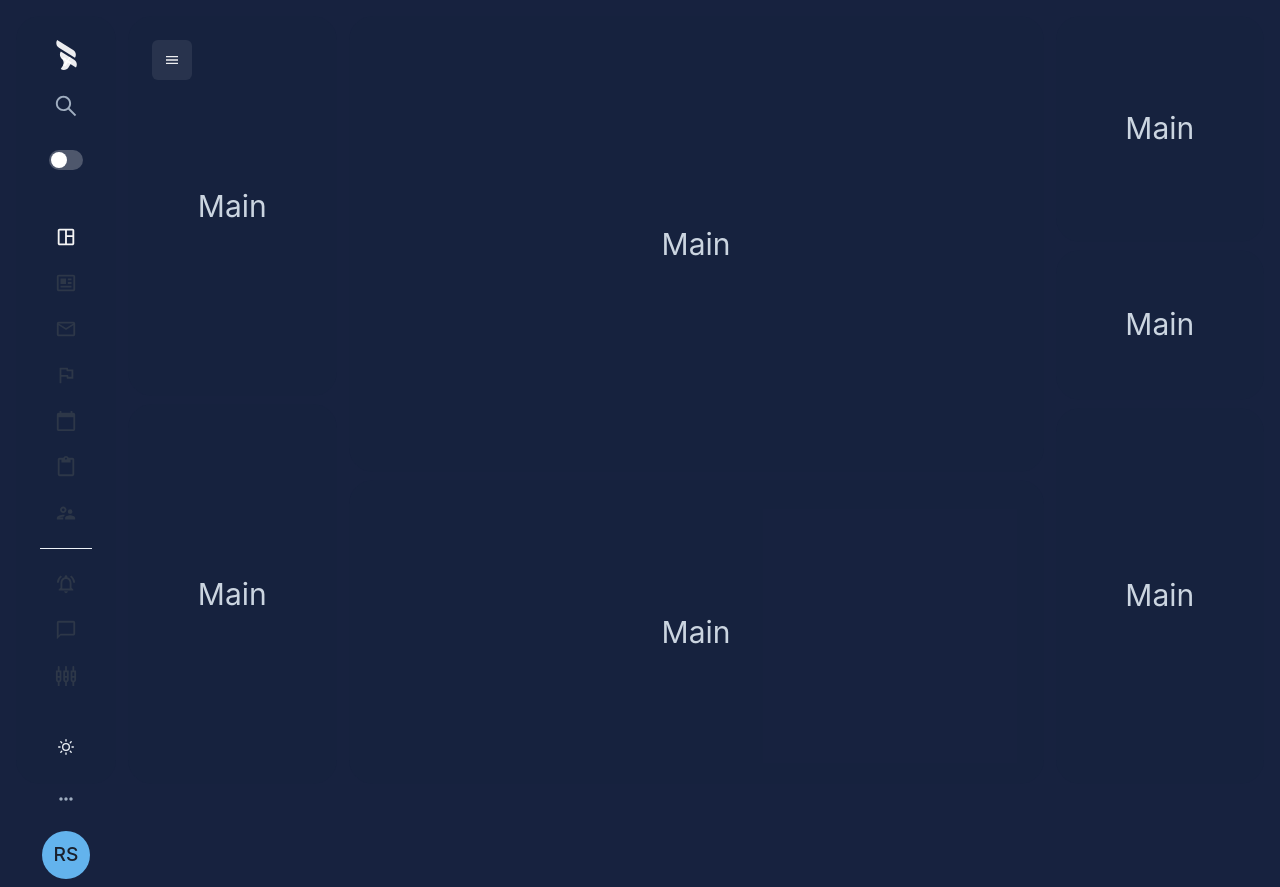
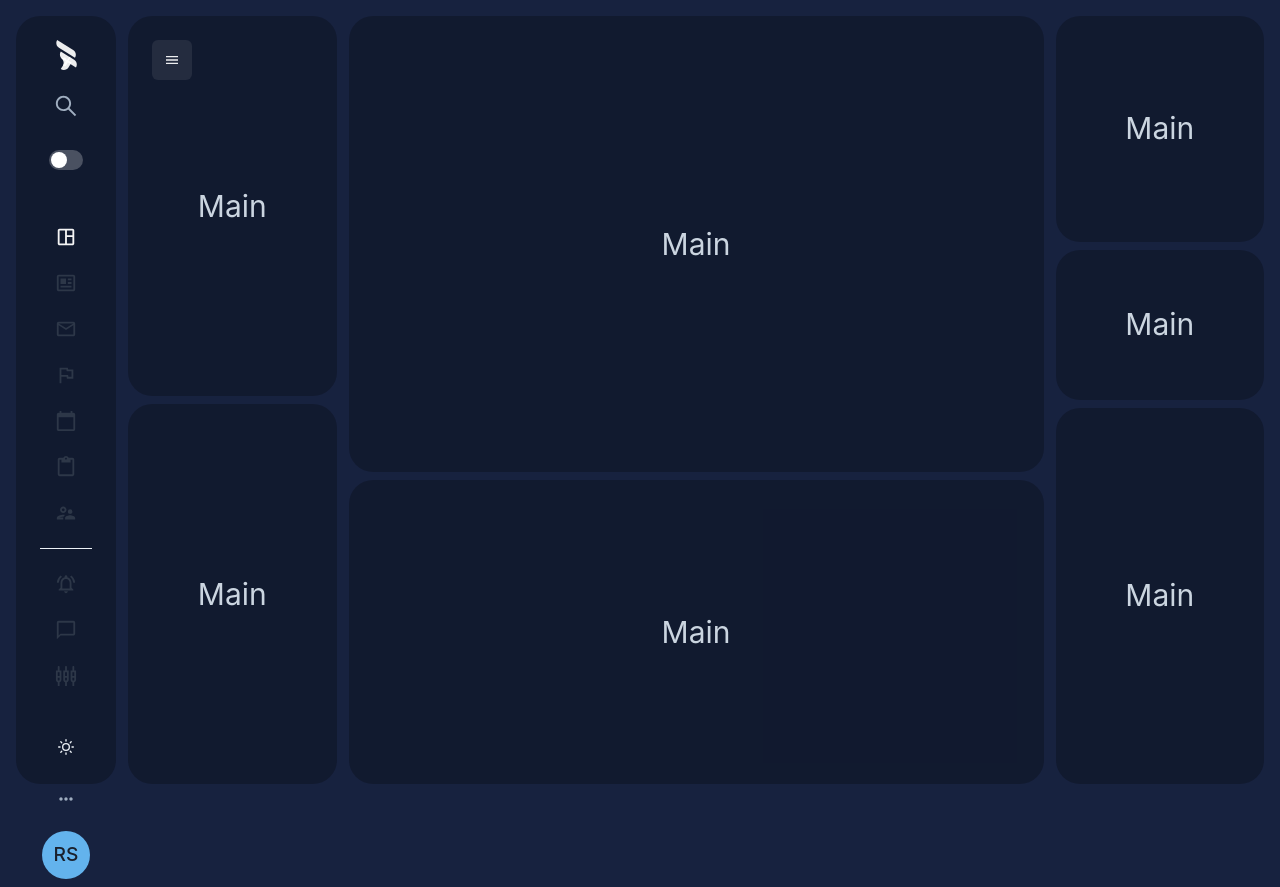
Before and after one commit to reinz-dev/jkon-dashboard, a Next.js app: page / in a window 1280 px wide. Built offline with nearby package versions, Linux system fonts and the light colour scheme.

Commit message:
edit UseColorModeValue

```diff
--- a/pages/index.jsx
+++ b/pages/index.jsx
@@ -1,8 +1,6 @@
 import {
   Flex,
-  Box,
   VStack,
-  SimpleGrid,
   IconButton,
   Text,
   useColorModeValue,
@@ -27,7 +25,7 @@ const IndexPage = () => {
         justifyContent="space-between"
         transition="ease-in-out .2s"
         borderRadius="3xl"
-        bg={useColorModeValue("#ffffff40", "#17223f40")}
+        bg={useColorModeValue("#ffffff40", "#00000040")}
       >
         <Sidebar collapse={collapse} />
       </Flex>
@@ -42,7 +40,7 @@ const IndexPage = () => {
             flexDirection="column"
             position="relative"
             borderRadius="3xl"
-            bg={useColorModeValue("#ffffff40", "#17223f40")}
+            bg={useColorModeValue("#ffffff40", "#00000040")}
           >
             <IconButton
               aria-label="Menu Colapse"
@@ -65,7 +63,7 @@ const IndexPage = () => {
             flexDirection="column"
             position="relative"
             borderRadius="3xl"
-            bg={useColorModeValue("#ffffff40", "#17223f40")}
+            bg={useColorModeValue("#ffffff40", "#00000040")}
           >
             <Text fontSize={30} color="gray.300">
               Main
@@ -82,7 +80,7 @@ const IndexPage = () => {
             flexDirection="column"
             position="relative"
             borderRadius="3xl"
-            bg={useColorModeValue("#ffffff40", "#17223f40")}
+            bg={useColorModeValue("#ffffff40", "#00000040")}
           >
             <Text fontSize={30} color="gray.300">
               Main
@@ -97,7 +95,7 @@ const IndexPage = () => {
             flexDirection="column"
             position="relative"
             borderRadius="3xl"
-            bg={useColorModeValue("#ffffff40", "#17223f40")}
+            bg={useColorModeValue("#ffffff40", "#00000040")}
           >
             <Text fontSize={30} color="gray.300">
               Main
@@ -114,7 +112,7 @@ const IndexPage = () => {
             flexDirection="column"
             position="relative"
             borderRadius="3xl"
-            bg={useColorModeValue("#ffffff40", "#17223f40")}
+            bg={useColorModeValue("#ffffff40", "#00000040")}
           >
             <Text fontSize={30} color="gray.300">
               Main
@@ -129,7 +127,7 @@ const IndexPage = () => {
             flexDirection="column"
             position="relative"
             borderRadius="3xl"
-            bg={useColorModeValue("#ffffff40", "#17223f40")}
+            bg={useColorModeValue("#ffffff40", "#00000040")}
           >
             <Text fontSize={30} color="gray.300">
               Main
@@ -144,7 +142,7 @@ const IndexPage = () => {
             flexDirection="column"
             position="relative"
             borderRadius="3xl"
-            bg={useColorModeValue("#ffffff40", "#17223f40")}
+            bg={useColorModeValue("#ffffff40", "#00000040")}
           >
             <Text fontSize={30} color="gray.300">
               Main
```
Also changed, not shown: 2 other files (tests, documents, lock files or other folders).
